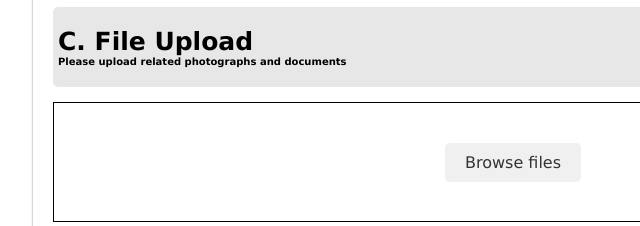
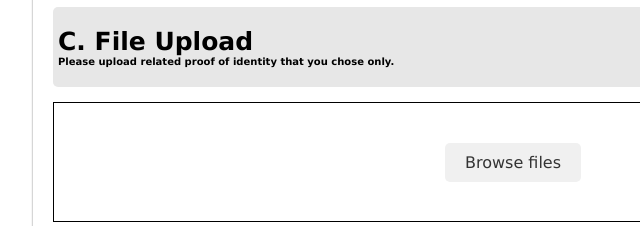
Before and after one commit to ameer017/kyc, a plain HTML site: page index.html in a window 1280 px wide. Shown: the part 1243-1469 px from the top of the page, 127-767 px from the left. Drawn offline with Linux system fonts and the light colour scheme.

Commit message:
readme.md

```diff
--- a/index.html
+++ b/index.html
@@ -193,7 +193,7 @@
             <p class="Identity">
                 C. File Upload
                 <span style="font-size: 10px; display: block;">
-                    Please upload related photographs and documents
+                    Please upload related proof of identity that you chose only.
                 </span>
             </p>
 
```
Also changed, not shown: image/Screenshot 2024-08-15 at 10.07.31.png (deleted), image/Screenshot 2024-08-15 at 10.07.38.png (deleted), image/Screenshot 2024-08-15 at 10.07.44.png (deleted), image/Screenshot 2024-08-15 at 10.07.51.png (deleted), image/Screenshot 2024-08-15 at 10.08.03.png (deleted), image/Screenshot 2024-08-15 at 10.08.06.png (deleted), 2 other files.
